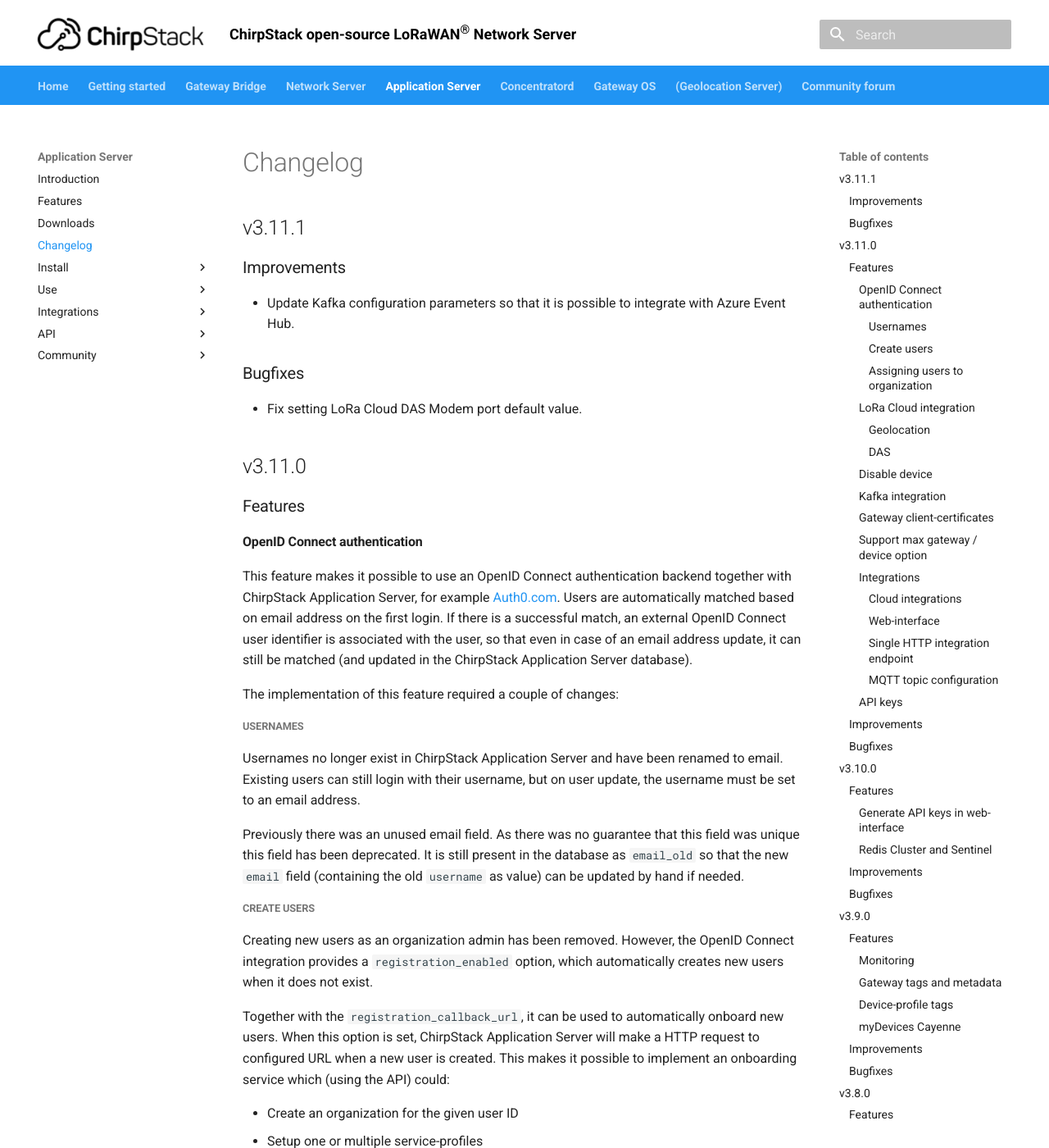
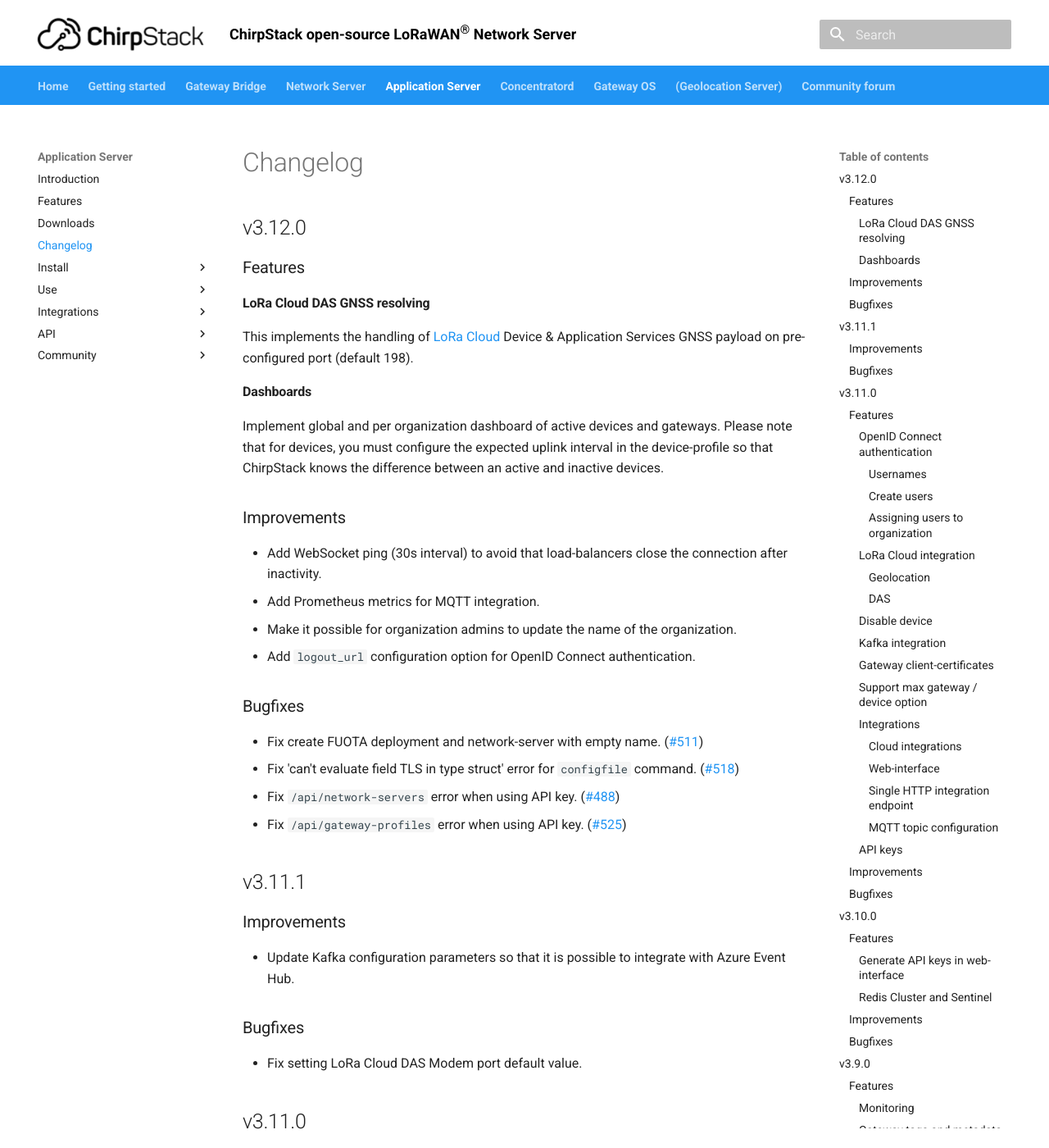
Before and after one commit to brocaar/chirpstack-docs, an MkDocs documentation site: the page built from docs/application-server/changelog.md, in a window 1280 px wide and 1400 px high. Shown: the whole window at 82% size. Built offline with MkDocs 1.6.1 and Material for MkDocs 9.7.7, drawn with Linux system fonts in a browser that asks for light colours.

Commit message:
Update ChirpStack Application Server changelog. Bump version.

```diff
--- a/docs/application-server/changelog.md
+++ b/docs/application-server/changelog.md
@@ -3,6 +3,36 @@
 ---
 
 # Changelog
+
+## v3.12.0
+
+### Features
+
+#### LoRa Cloud DAS GNSS resolving
+
+This implements the handling of [LoRa Cloud](https://www.loracloud.com/)
+Device & Application Services GNSS payload on pre-configured port (default 198).
+
+#### Dashboards
+
+Implement global and per organization dashboard of active devices and gateways.
+Please note that for devices, you must configure the expected uplink interval
+in the device-profile so that ChirpStack knows the difference between an active
+and inactive devices.
+
+### Improvements
+
+* Add WebSocket ping (30s interval) to avoid that load-balancers close the connection after inactivity.
+* Add Prometheus metrics for MQTT integration.
+* Make it possible for organization admins to update the name of the organization.
+* Add `logout_url` configuration option for OpenID Connect authentication.
+
+### Bugfixes
+
+* Fix create FUOTA deployment and network-server with empty name. ([#511](https://github.com/brocaar/chirpstack-application-server/pull/511))
+* Fix 'can't evaluate field TLS in type struct' error for `configfile` command. ([#518](https://github.com/brocaar/chirpstack-application-server/pull/518))
+* Fix `/api/network-servers` error when using API key. ([#488](https://github.com/brocaar/chirpstack-network-server/issues/488))
+* Fix `/api/gateway-profiles` error when using API key. ([#525](https://github.com/brocaar/chirpstack-application-server/issues/525))
 
 ## v3.11.1
 
--- a/mkdocs.yml
+++ b/mkdocs.yml
@@ -14,7 +14,7 @@
     - tabs
 extra:
   application_server:
-    version: 3.11.1
+    version: 3.12.0
   gateway_bridge:
     version: 3.9.2
   geolocation_server:
```
